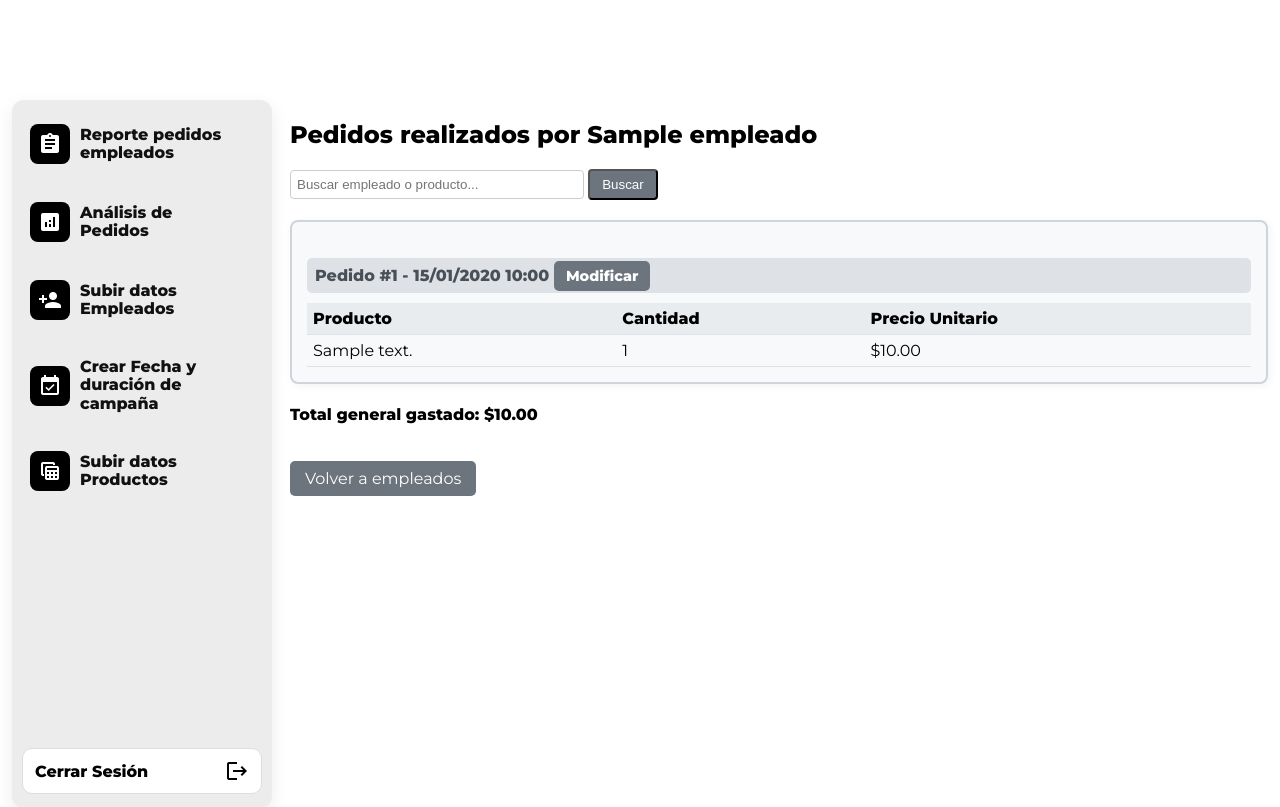
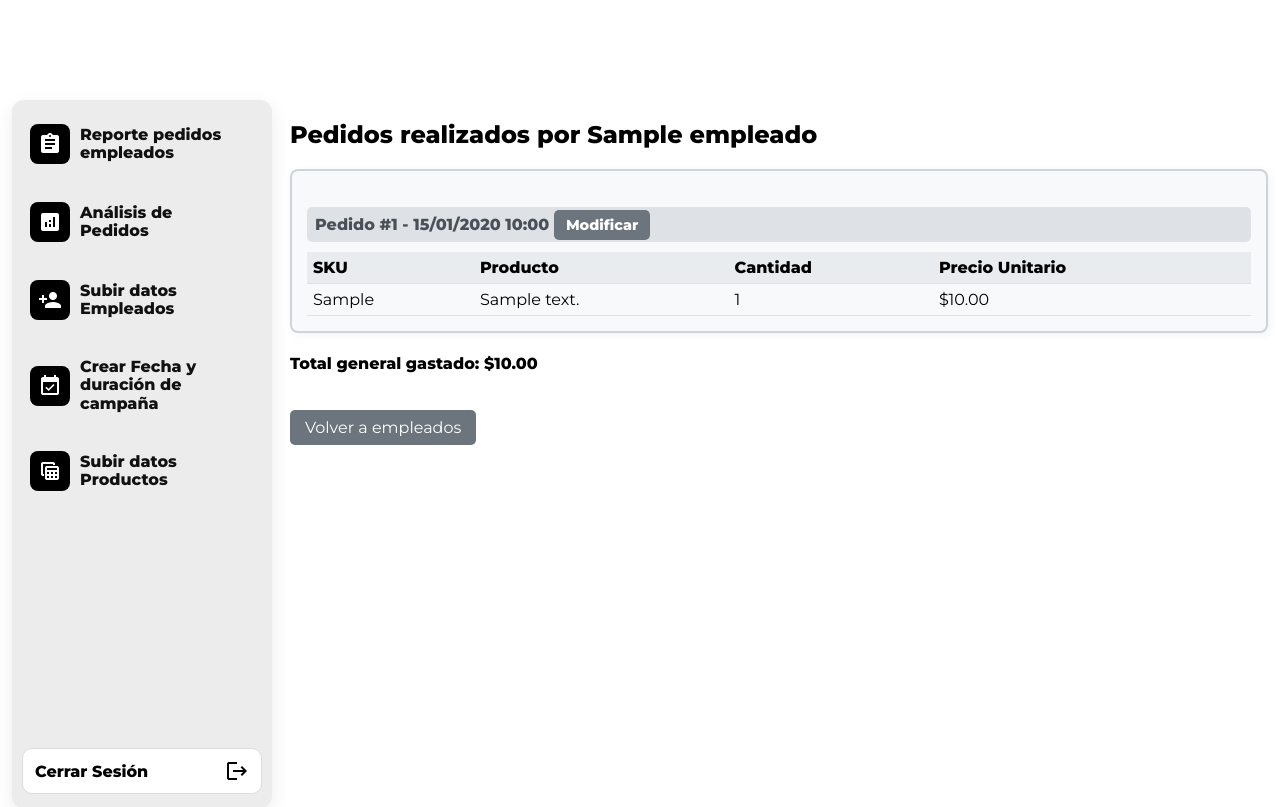
Before and after one commit to Marianavc02/Proyecto2, a Django app: page /administrador/empleados/1/reporte/ in a window 1280 px wide. Shown: the part 69-876 px from the top of the page. Run offline with Django 5.2, Linux system fonts and the light colour scheme; a user stored in the database is signed in; tables that the repository leaves empty hold one stand-in row (values such as "Sample post"); some libraries are stand-ins or nearby versions.

Commit message:
filtro por sku,producto en lista empleados

```diff
--- a/administrador/templates/administrador/lista_empleados_reporte.html
+++ b/administrador/templates/administrador/lista_empleados_reporte.html
@@ -11,7 +11,7 @@
       <input
           type="text"
           name="q"
-          placeholder="Buscar por nombre o correo..."
+          placeholder="Buscar por nombre o producto o sku..."
           value="{{ query }}"
           style="flex: 1; max-width: 400px; padding: 10px; border: 1px solid #ccc; border-radius: 5px;"
       />
@@ -21,7 +21,7 @@
       </button>
       {% if query %}
       <a href="{% url 'administrador:lista_empleados_reporte' %}"
-         style="padding: 10px 20px; background-color: #6c757d; color: white; border-radius: 5px; text-decoration: none; font-weight: 600;">
+         style="padding: 10px 20px; background-color: #a9aeb2ff; color: white; border-radius: 5px; text-decoration: none; font-weight: 600;">
           Limpiar
       </a>
       {% endif %}
--- a/administrador/templates/administrador/reporte_pedidos_empleado.html
+++ b/administrador/templates/administrador/reporte_pedidos_empleado.html
@@ -4,20 +4,6 @@
 {% block admin_content %}
 
 <h2 style="margin-bottom: 20px;">Pedidos realizados por {{ empleado.preferred_name }}</h2>
-
-<!-- 🔍 Barra de búsqueda agregada -->
-<form method="get" action="" style="margin-bottom: 20px;">
-  <input
-    type="text"
-    name="q"
-    value="{{ request.GET.q }}"
-    placeholder="Buscar empleado o producto..."
-    style="padding: 6px; width: 280px; border: 1px solid #ccc; border-radius: 4px;"
-  >
-  <button type="submit" style="padding: 6px 12px; border-radius: 4px; background-color: #6c757d; color: white;">
-    Buscar
-  </button>
-</form>
 
 {% if query %}
   <p>Resultados de búsqueda para: <strong>{{ query }}</strong></p>
@@ -36,6 +22,7 @@
     <table style="width: 100%; border-collapse: collapse;">
       <thead>
         <tr style="background-color: #e9ecef;">
+          <th style="text-align: left; padding: 6px; border-bottom: 1px solid #dee2e6;">SKU</th>
           <th style="text-align: left; padding: 6px; border-bottom: 1px solid #dee2e6;">Producto</th>
           <th style="text-align: left; padding: 6px; border-bottom: 1px solid #dee2e6;">Cantidad</th>
           <th style="text-align: left; padding: 6px; border-bottom: 1px solid #dee2e6;">Precio Unitario</th>
@@ -44,6 +31,7 @@
       <tbody>
         {% for item in data.items %}
         <tr>
+          <td style="padding: 6px; border-bottom: 1px solid #dee2e6;">{{ item.producto.sku }}</td>
           <td style="padding: 6px; border-bottom: 1px solid #dee2e6;">{{ item.producto.descripcion }}</td>
           <td style="padding: 6px; border-bottom: 1px solid #dee2e6;">{{ item.cantidad }}</td>
           <td style="padding: 6px; border-bottom: 1px solid #dee2e6;">${{ item.producto.precio_sin_iva }}</td>
--- a/administrador/views.py
+++ b/administrador/views.py
@@ -169,17 +169,18 @@ def lista_empleados_reporte(request):
     empleados = Empleado.objects.all()
 
     if query:
-        # 🔹 Buscar empleados por nombre o correo
+        # 🔹 Filtrar empleados por nombre o correo
         empleados_por_nombre = Empleado.objects.filter(
             Q(preferred_name__icontains=query) | Q(sbd_email__icontains=query)
         )
 
-        # 🔹 Buscar empleados que tengan pedidos con productos que coincidan con el texto buscado
+        # 🔹 Filtrar empleados que tengan pedidos con productos que coincidan por nombre o SKU
         empleados_por_producto = Empleado.objects.filter(
-            pedidos__items__producto__descripcion__icontains=query
-        ) | Empleado.objects.filter(pedidos__items__producto__sku__icontains=query)
+            Q(pedidos__items__producto__descripcion__icontains=query)
+            | Q(pedidos__items__producto__sku__icontains=query)
+        )
 
-        # 🔹 Unir ambos conjuntos y eliminar duplicados
+        # 🔹 Unir ambos resultados y eliminar duplicados
         empleados = (empleados_por_nombre | empleados_por_producto).distinct()
 
     return render(
```
